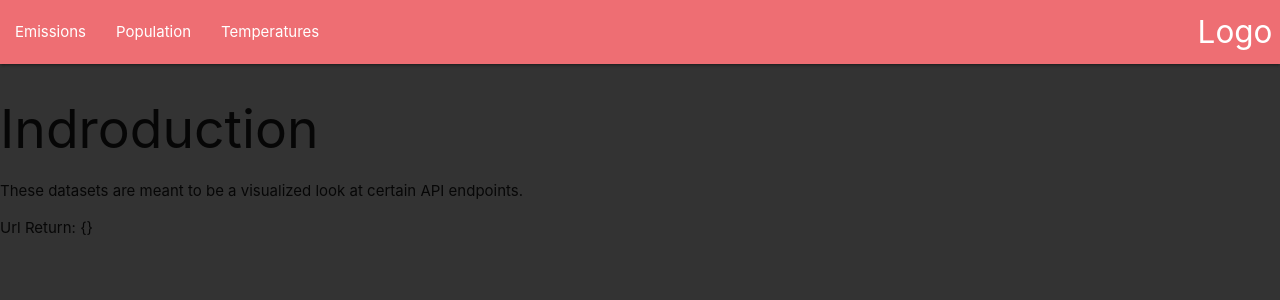
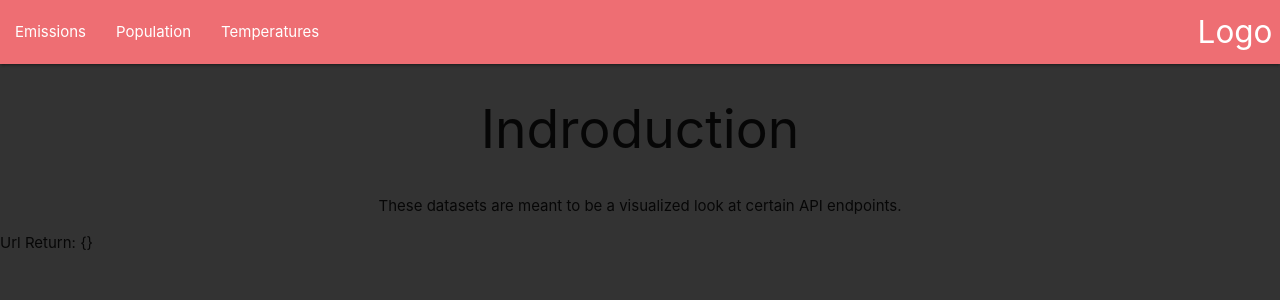
Before and after one commit to JSitter/react_visualizer_challenge, a React app: page / in a window 1280 px wide. Shown: the top 300 px of the page. Built offline with nearby package versions, Linux system fonts and the light colour scheme.

Commit message:
target id main with flexbox styles

```diff
--- a/src/css/style.css
+++ b/src/css/style.css
@@ -1,3 +1,14 @@
 body{
   background-color: #333;
 }
+svg {
+  border: 1px solid lightgray;
+  background-color: #9e9e9e;
+}
+
+#main{
+  width: 100%;
+  display: flex;
+  flex-direction: column;
+  align-items: center;
+}
```
